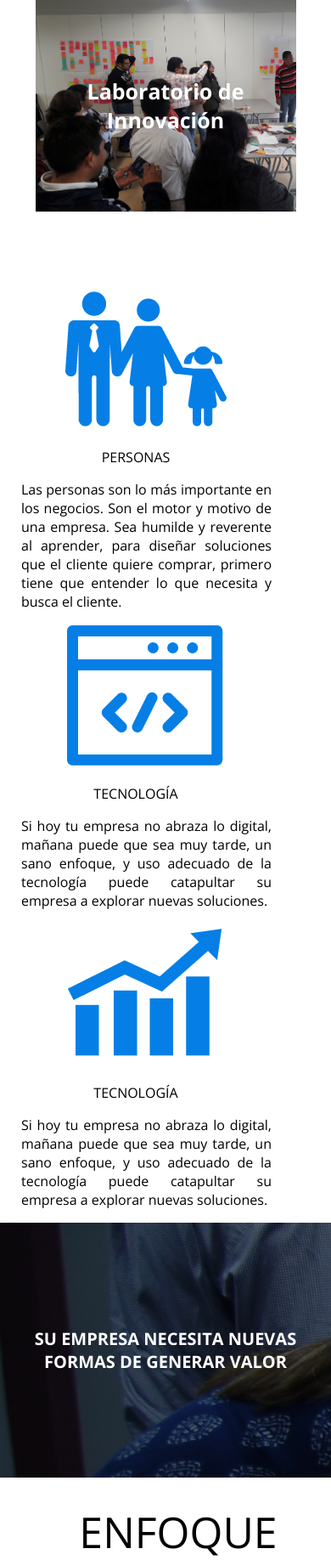
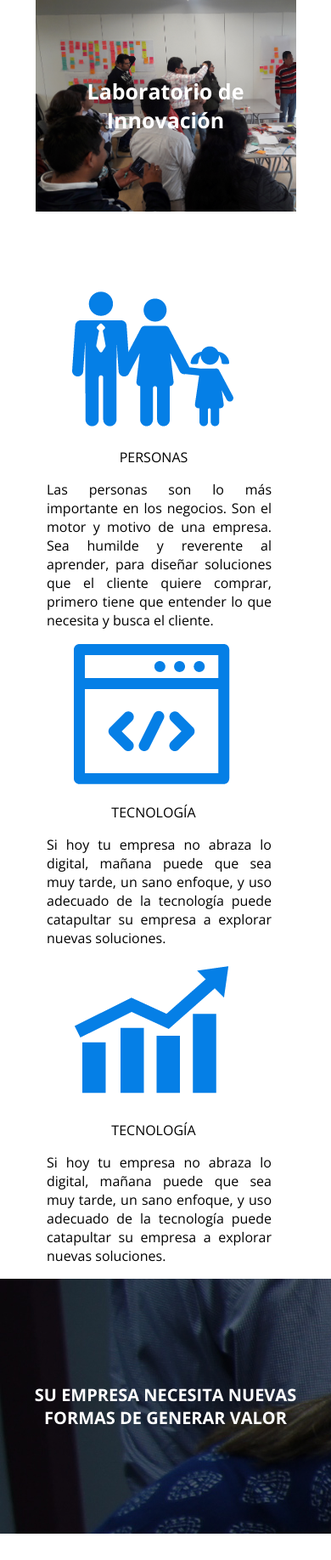
Before and after one commit to brunoliu01/lapsus, a PHP site: page /index.html in a window 390 px wide. Shown: the part 1659-3495 px from the top of the page at 85% size. Run offline with PHP 8.4, Linux system fonts and the light colour scheme.

Commit message:
modificacionesss

```diff
--- a/style.css
+++ b/style.css
@@ -519,7 +519,7 @@ iframe {
 
 	.text-blue {
 		text-align: justify;
-		margin-left: 25px;
+		margin-left: 55px;
 	}
 
 	.blue-contenido {
@@ -527,6 +527,10 @@ iframe {
 	}
 
 	.img-second {
-		margin-left: 24px;
+		margin-left: 39px;
+	}
+
+	.paragraph-center {
+		margin-left: 42px;
 	}
 }
```
